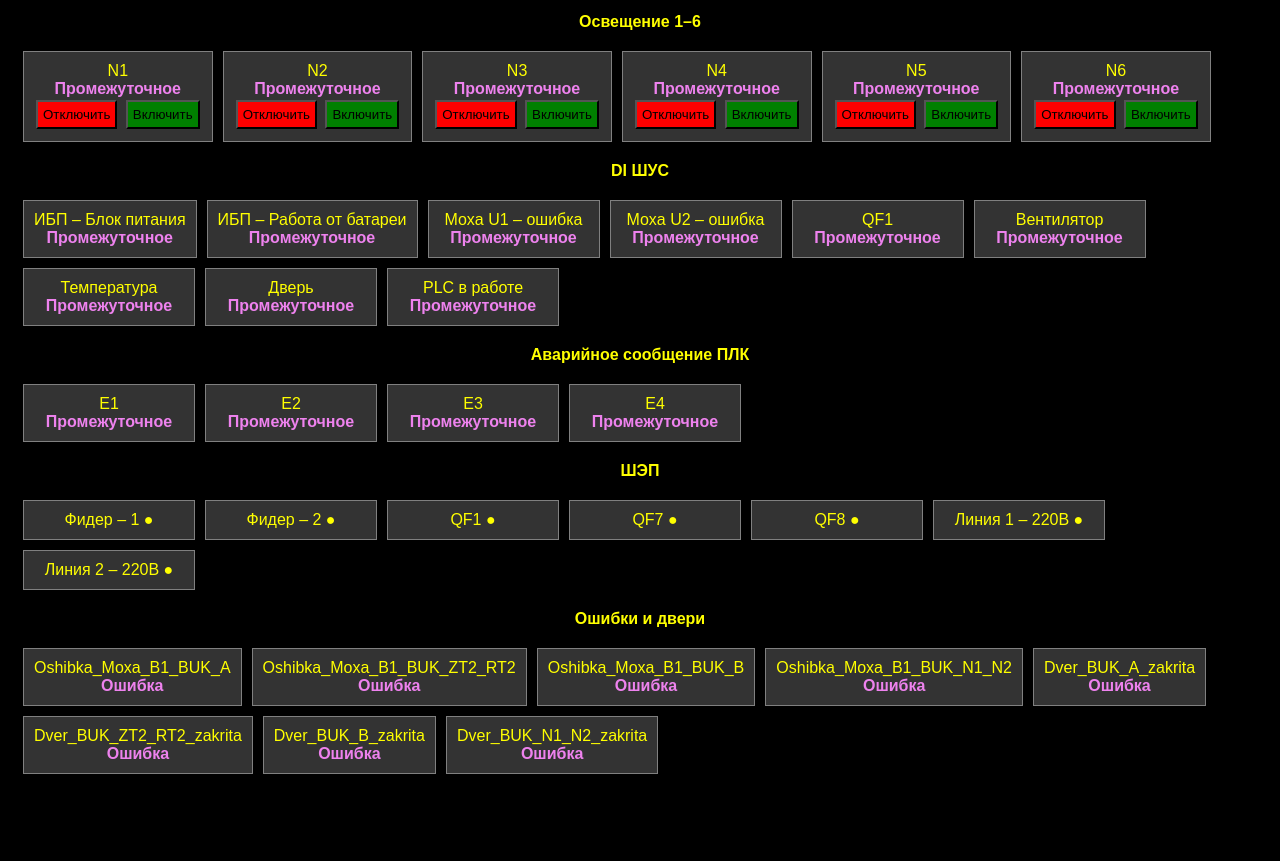
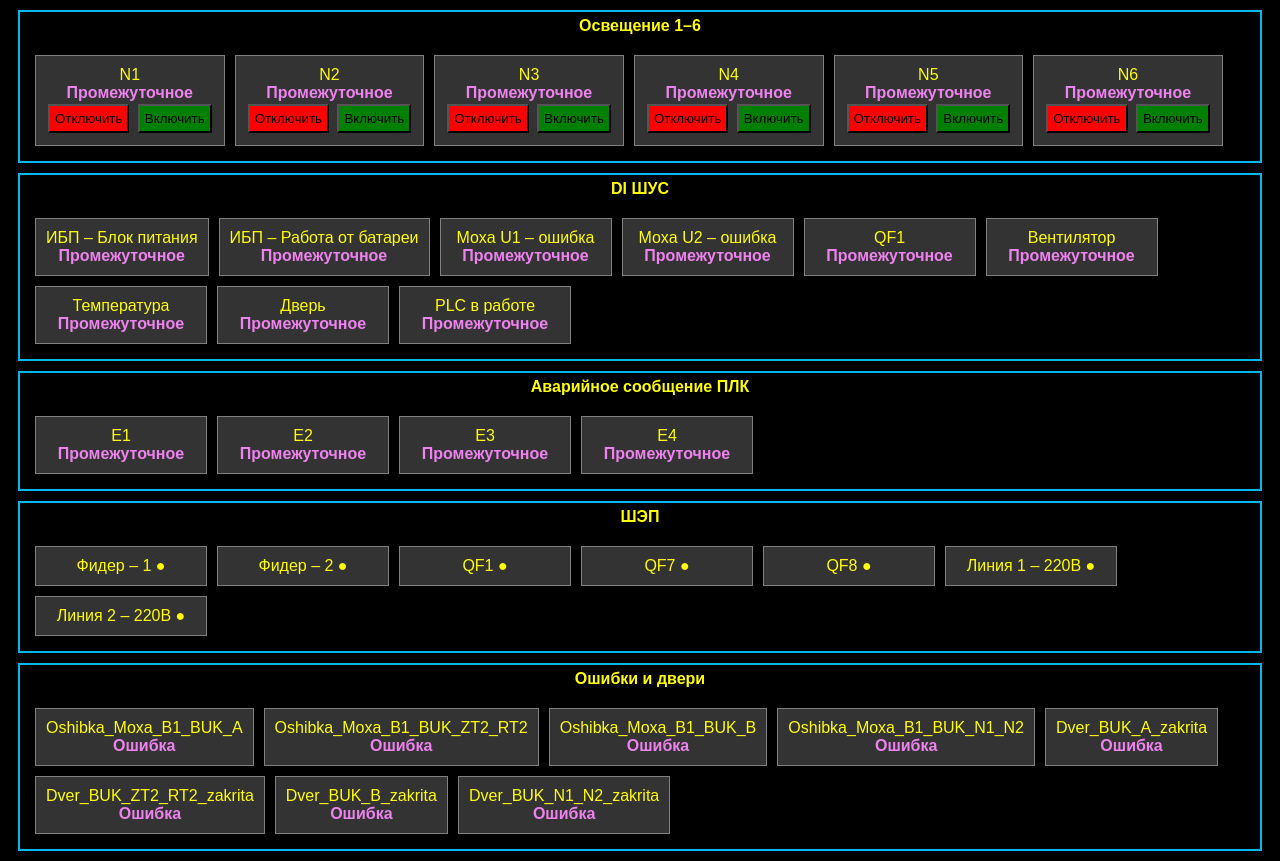
Before and after one commit to HandHunters/HMI, a plain HTML site: page diagnostic.html in a window 1280 px wide. Before the commit the page ends 800 px from the top, so only its background shows below. Drawn offline with Linux system fonts and the light colour scheme.

Commit message:
Update diagnostic.html

```diff
--- a/diagnostic.html
+++ b/diagnostic.html
@@ -10,11 +10,11 @@
       font-family: sans-serif;
     }
     .block {
-      border: 2px #00B7EB;
-      margin: 10px #00B7EB;
+      border: 2px solid #00B7EB;
+      margin: 10px;
     }
     .title {
-      background-color: #0;
+      background-color: solid #00B7EB;
       text-align: center;
       padding: 5px;
       font-weight: bold;
```
